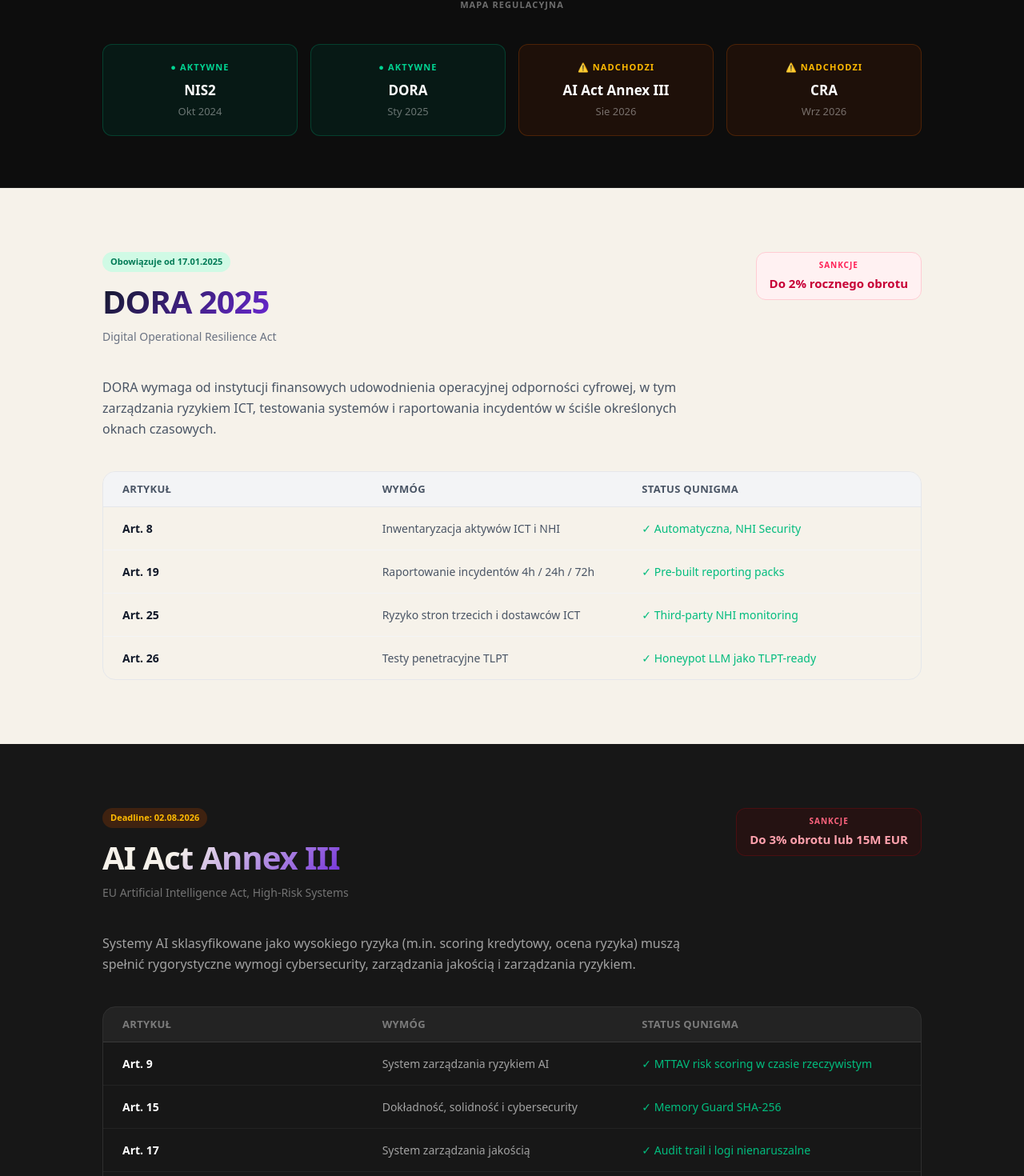
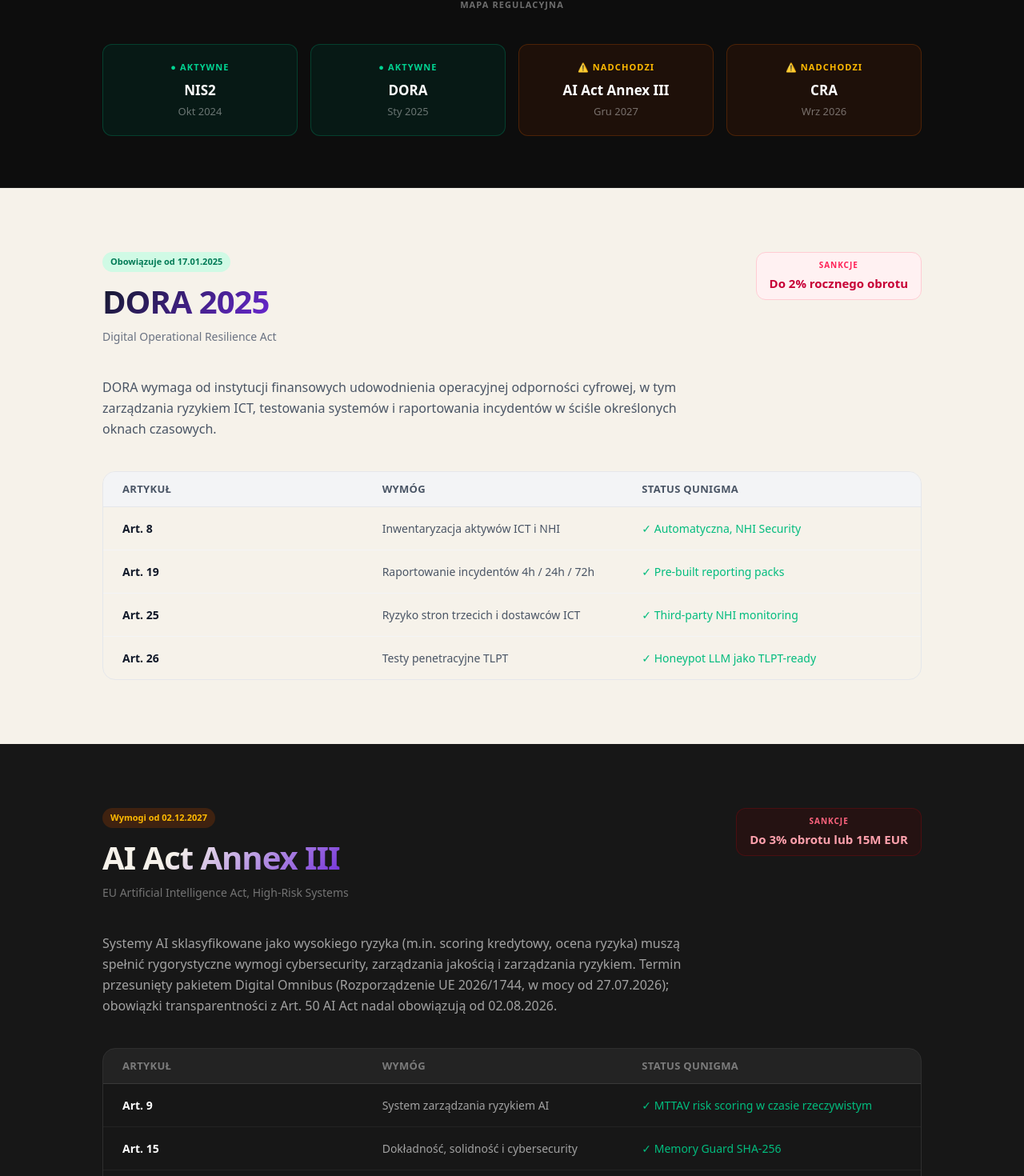
Before and after one commit to JKulczynski/qunigma-landing, a Next.js app: page /compliance in a window 1280 px wide. Shown: the part 610-2080 px from the top of the page at 80% size. Built offline with nearby package versions, Linux system fonts and the light colour scheme; a web font is replaced by a local one.

Commit message:
Fix: strona /compliance mial nieaktualny deadline AI Act Annex III (02.08.2026 zamiast 02.12.2027), znalezione przez agenta piszacego artykul

```diff
--- a/app/compliance/page.tsx
+++ b/app/compliance/page.tsx
@@ -36,9 +36,9 @@ const regulations = [
     name: 'AI Act Annex III',
     fullName: 'EU Artificial Intelligence Act, High-Risk Systems',
     status: 'upcoming' as const,
-    statusLabel: 'Deadline: 02.08.2026',
+    statusLabel: 'Wymogi od 02.12.2027',
     penalty: 'Do 3% obrotu lub 15M EUR',
-    summary: 'Systemy AI sklasyfikowane jako wysokiego ryzyka (m.in. scoring kredytowy, ocena ryzyka) muszą spełnić rygorystyczne wymogi cybersecurity, zarządzania jakością i zarządzania ryzykiem.',
+    summary: 'Systemy AI sklasyfikowane jako wysokiego ryzyka (m.in. scoring kredytowy, ocena ryzyka) muszą spełnić rygorystyczne wymogi cybersecurity, zarządzania jakością i zarządzania ryzykiem. Termin przesunięty pakietem Digital Omnibus (Rozporządzenie UE 2026/1744, w mocy od 27.07.2026); obowiązki transparentności z Art. 50 AI Act nadal obowiązują od 02.08.2026.',
     articles: [
       { art: 'Art. 9', req: 'System zarządzania ryzykiem AI', status: '✓ MTTAV risk scoring w czasie rzeczywistym' },
       { art: 'Art. 15', req: 'Dokładność, solidność i cybersecurity', status: '✓ Memory Guard SHA-256' },
@@ -111,7 +111,7 @@ export default function CompliancePage() {
               {[
                 { name: 'NIS2', date: 'Okt 2024', active: true },
                 { name: 'DORA', date: 'Sty 2025', active: true },
-                { name: 'AI Act Annex III', date: 'Sie 2026', active: false },
+                { name: 'AI Act Annex III', date: 'Gru 2027', active: false },
                 { name: 'CRA', date: 'Wrz 2026', active: false },
               ].map((item) => (
                 <div key={item.name} className={`rounded-xl p-5 border text-center ${item.active ? 'bg-emerald-950/40 border-emerald-700/40' : 'bg-amber-950/30 border-amber-700/30'}`}>
--- a/app/en/compliance/page.tsx
+++ b/app/en/compliance/page.tsx
@@ -36,9 +36,9 @@ const regulations = [
     name: 'AI Act Annex III',
     fullName: 'EU Artificial Intelligence Act, High-Risk Systems',
     status: 'upcoming' as const,
-    statusLabel: 'Deadline: 02.08.2026',
+    statusLabel: 'Requirements from 02.12.2027',
     penalty: 'Up to 3% of turnover or €15M',
-    summary: 'AI systems classified as high-risk (including credit scoring, risk assessment) must meet rigorous cybersecurity, quality management, and risk management requirements.',
+    summary: 'AI systems classified as high-risk (including credit scoring, risk assessment) must meet rigorous cybersecurity, quality management, and risk management requirements. Deadline pushed back by the Digital Omnibus package (Regulation (EU) 2026/1744, in force since 27.07.2026); AI Act Art. 50 transparency obligations still apply from 02.08.2026.',
     articles: [
       { art: 'Art. 9', req: 'AI risk management system', status: '✓ MTTAV real-time risk scoring' },
       { art: 'Art. 15', req: 'Accuracy, robustness and cybersecurity', status: '✓ Memory Guard SHA-256' },
@@ -111,7 +111,7 @@ export default function EnCompliancePage() {
               {[
                 { name: 'NIS2', date: 'Oct 2024', active: true },
                 { name: 'DORA', date: 'Jan 2025', active: true },
-                { name: 'AI Act Annex III', date: 'Aug 2026', active: false },
+                { name: 'AI Act Annex III', date: 'Dec 2027', active: false },
                 { name: 'CRA', date: 'Sep 2026', active: false },
               ].map((item) => (
                 <div key={item.name} className={`rounded-xl p-5 border text-center ${item.active ? 'bg-emerald-950/40 border-emerald-700/40' : 'bg-amber-950/30 border-amber-700/30'}`}>
```
